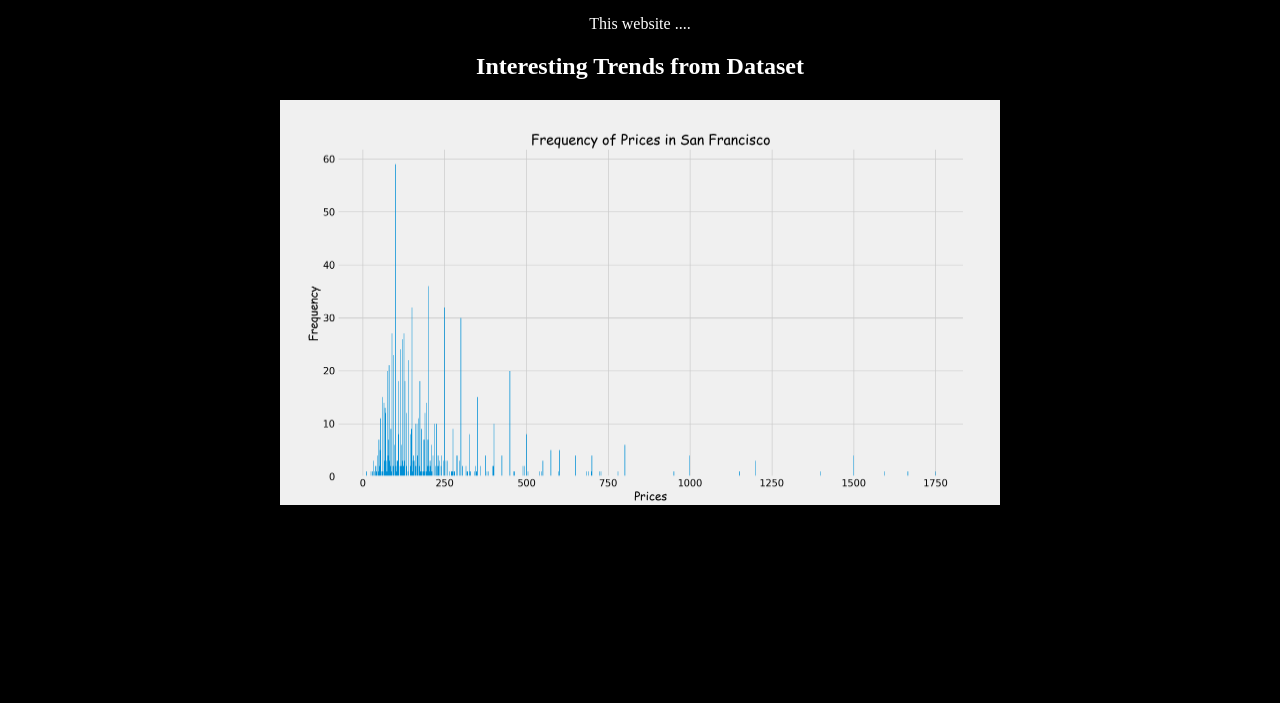
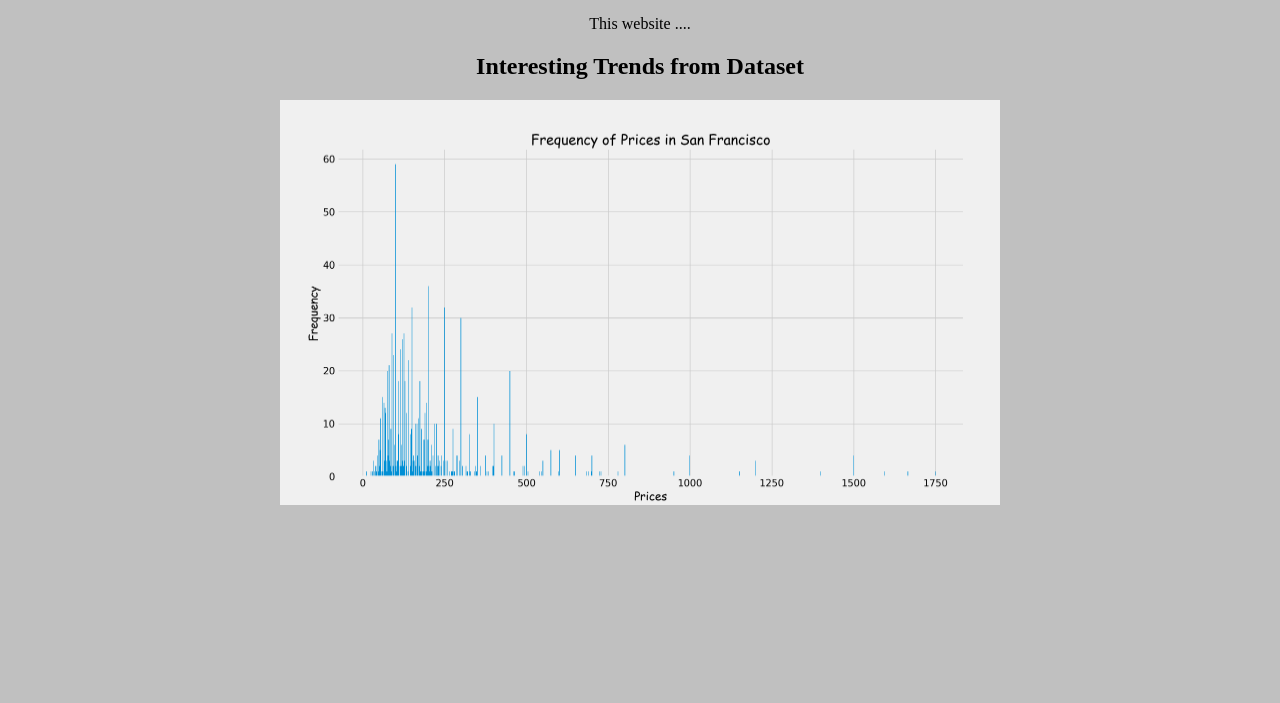
Before and after one commit to jgarcia525/sf-airbnb-optimizations, a plain HTML site: page index.html in a window 1280 px wide. Shown: the part 97-800 px from the top of the page. Drawn offline with Linux system fonts and the light colour scheme; a web font is replaced by a local one.

Commit message:
changes to website

```diff
--- a/homepage-style.css
+++ b/homepage-style.css
@@ -1,6 +1,5 @@
 body {
-	background-color: black;
-	color: white;
+	background-color: silver;
 	font-family: "custom font";
 	text-align: center;
 }
```
